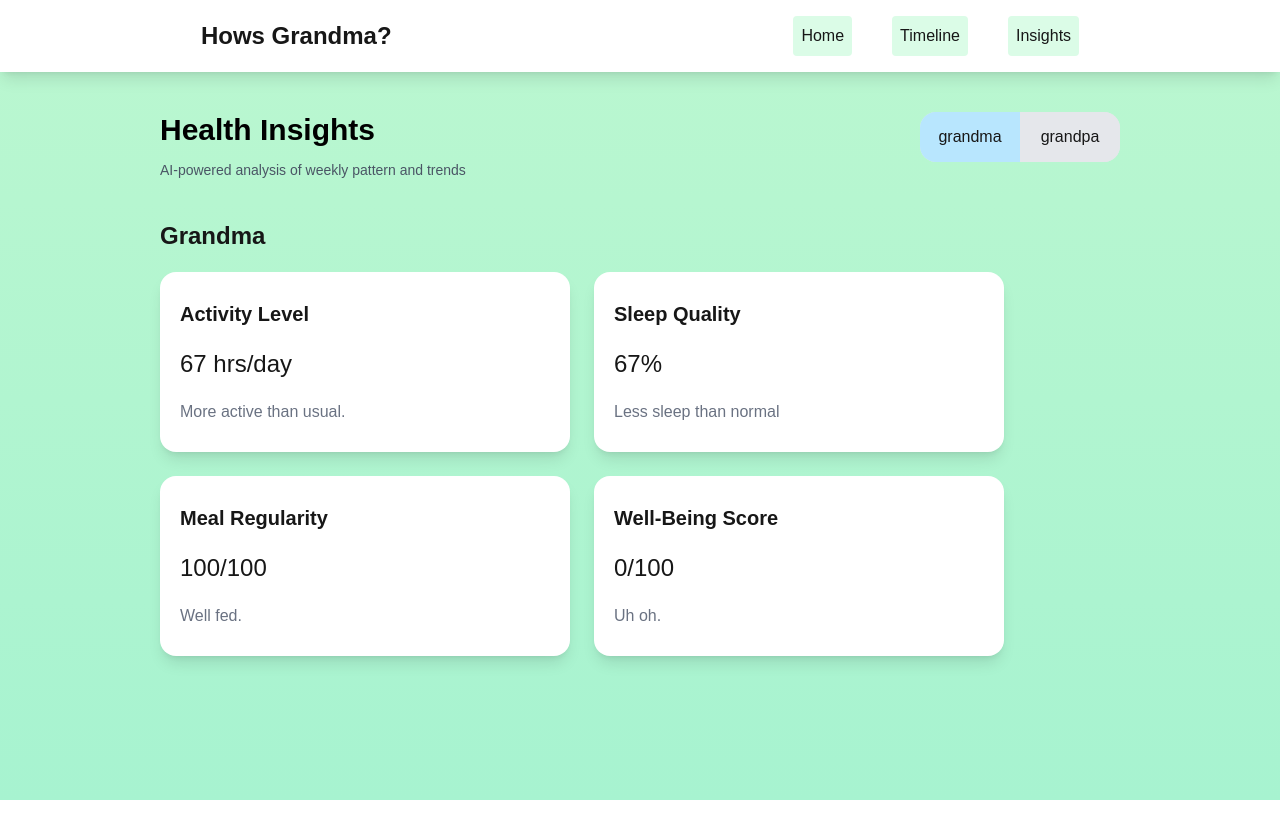
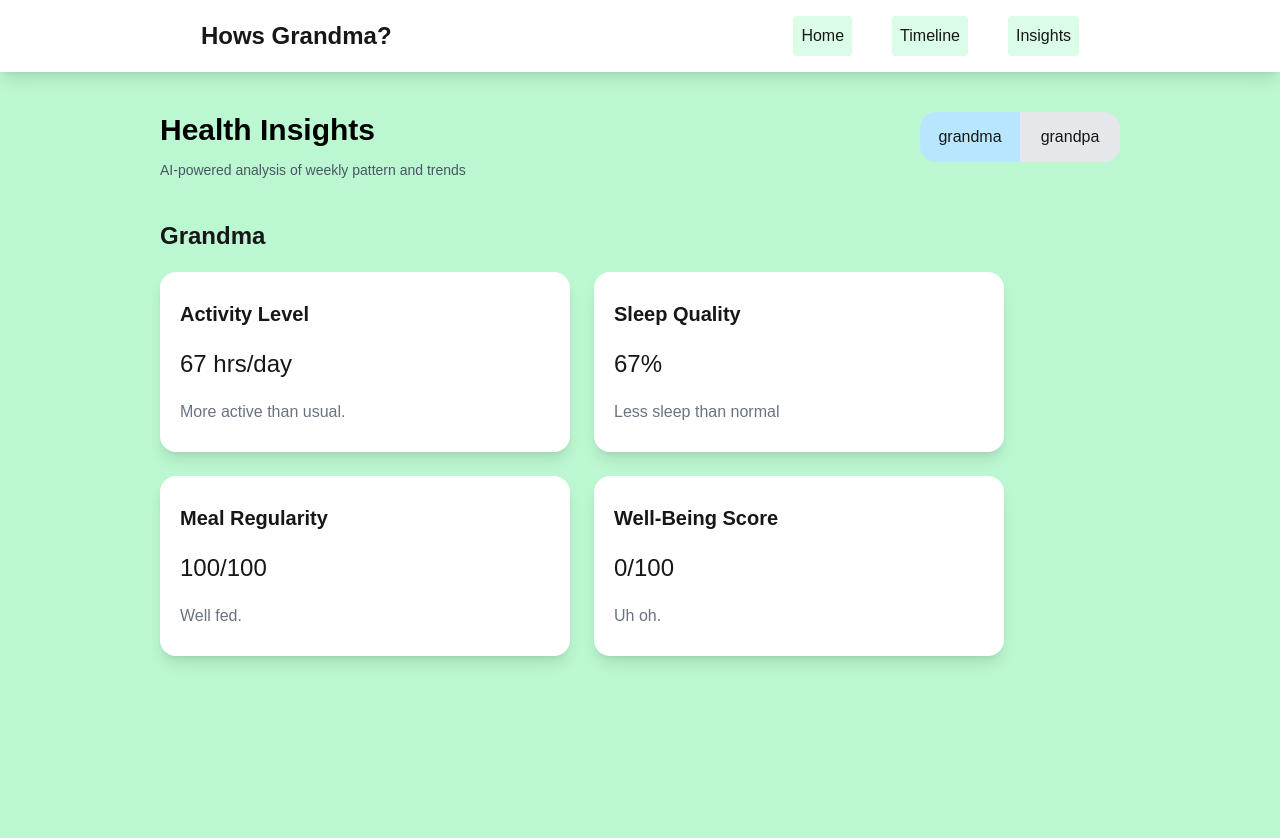
Before and after one commit to Humbertxx/hack_usf, a Next.js app in the folder frontend/: page /Insights in a window 1280 px wide. Shown: the top 838 px of the page. Before the commit the page ends 800 px from the top, so only its background shows below. Built offline with nearby package versions, Linux system fonts and the light colour scheme.

Commit message:
fixed background splitting into 2 colors

```diff
--- a/frontend/app/Insights/page.tsx
+++ b/frontend/app/Insights/page.tsx
@@ -8,7 +8,7 @@ export default function Home() {
 
   return (
     <>
-      <div className="p-10 w-full h-full flex flex-col gap-10 items-center justify-start">
+      <div className="p-10 w-full min-h-screen flex flex-col gap-10 items-center justify-start">
         <div className="flex justify-between w-[90%] md:w-[80%]">
           <div className="flex flex-col gap-3">
             <h1 className="m-0 text-3xl font-bold text-black">
--- a/frontend/app/components/InsightCard.tsx
+++ b/frontend/app/components/InsightCard.tsx
@@ -35,26 +35,26 @@ export default function InsightCard({person}: InsightCardProps) {
     grandpa: [
     {
       name: "Activity Level",
-      measurement: "67 hrs/day",
-      description: "More active than usual.",
+      measurement: "76 hrs/day",
+      description: "More active than usual o.o.",
     },
 
     {
       name: "Sleep Quality",
       measurement: "67%",
-      description: "Less sleep than normal",
+      description: "More sleep than normal",
     },
 
     {
       name: "Meal Regularity",
-      measurement: "100/100",
-      description: "Well fed.",
+      measurement: "89/100",
+      description: "Quite well fed.",
     },
 
     {
       name: "Well-Being Score",
       measurement: "0/100",
-      description: "Uh oh.",
+      description: "yea.",
     },
     ]
 }
--- a/frontend/app/globals.css
+++ b/frontend/app/globals.css
@@ -1,7 +1,7 @@
 @import "tailwindcss";
 
 :root {
-  --background: #ffffff;
+  --background: #bbf7d0;
   --foreground: #171717;
 }
 
@@ -24,7 +24,8 @@
 
 body {
   /* Optional: A very subtle gradient just to keep it from looking "flat" */
-  background: linear-gradient(to bottom, #bbf7d0, #a7f3d0);
+  /*background: linear-gradient(to bottom, #bbf7d0, #a7f3d0);*/
+  background:#bbf7d0;
   color: var(--foreground);
   font-family: Arial, Helvetica, sans-serif;
 }
--- a/frontend/app/layout.tsx
+++ b/frontend/app/layout.tsx
@@ -30,7 +30,7 @@ export default function RootLayout({
         lang="en"
         className={`${geistSans.variable} ${geistMono.variable} h-full antialiased`}
       >
-        <body className="min-h-full flex flex-col">
+        <body className="min-h-screen flex flex-col">
           <OldPeopleProvider>
             <NavBar />
             {children}
```
